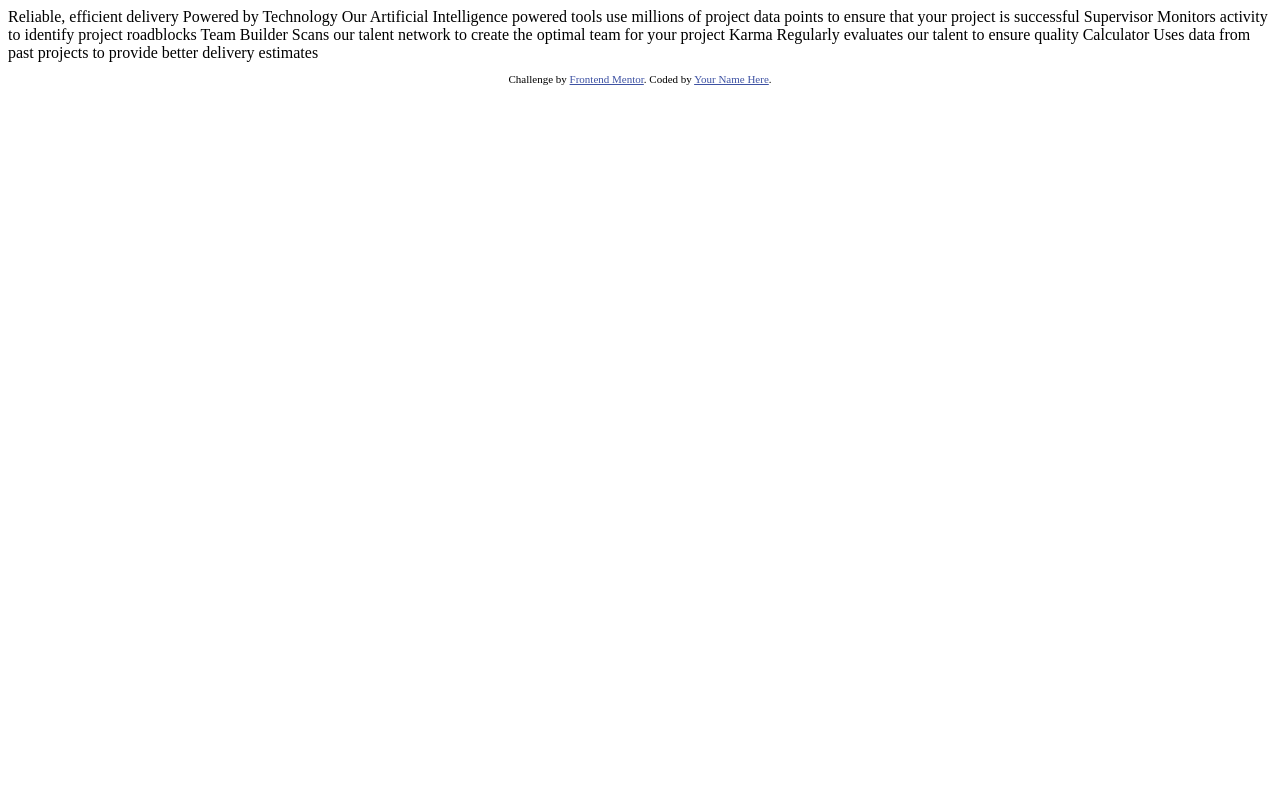
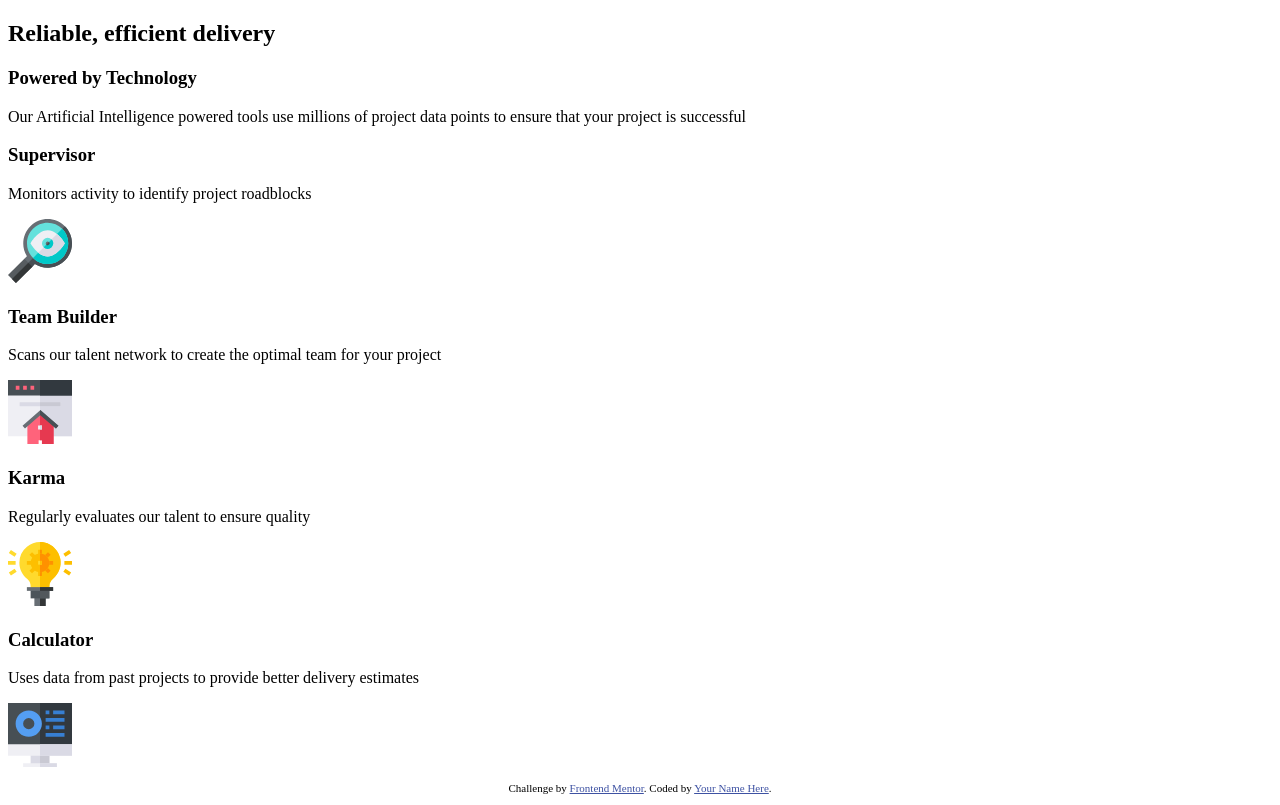
Before and after one commit to patrick-nsolo/four-card-feature-section-master, a plain HTML site: page index.html in a window 1280 px wide. Drawn offline with Linux system fonts and the light colour scheme.

Commit message:
Four Card Feature Section
Html and CSS landing page. Initial commit

```diff
--- a/index.html
+++ b/index.html
@@ -15,26 +15,34 @@
   </style>
 </head>
 <body>
-
-  Reliable, efficient delivery
-  Powered by Technology
-
-  Our Artificial Intelligence powered tools use millions of project data points
-  to ensure that your project is successful
-
-  Supervisor
-  Monitors activity to identify project roadblocks
-
-  Team Builder
-  Scans our talent network to create the optimal team for your project
-
-  Karma
-  Regularly evaluates our talent to ensure quality
-
-  Calculator
-  Uses data from past projects to provide better delivery estimates
-
-
+  <main>
+    <div>
+      <h2>Reliable, efficient delivery</h2>
+      <h3>Powered by Technology</h3>
+      <p>Our Artificial Intelligence powered tools use millions of project data points
+      to ensure that your project is successful</p>
+    </div>
+    <div>
+      <h3>Supervisor</h3>
+      <p>Monitors activity to identify project roadblocks</p>
+      <img src="images/icon-supervisor.svg"/>
+    </div>
+    <div>
+      <h3>Team Builder</h3>
+      <p>Scans our talent network to create the optimal team for your project</p>
+      <img src="images/icon-team-builder.svg"/>
+    </div>
+    <div>
+      <h3>Karma</h3>
+      <p>Regularly evaluates our talent to ensure quality</p>
+      <img src="images/icon-karma.svg"/>
+    </div>
+    <div>
+      <h3>Calculator</h3>
+      <p>Uses data from past projects to provide better delivery estimates</p>
+      <img src="images/icon-calculator.svg"/>
+    </div>
+  </main>
   <footer>
     <p class="attribution">
       Challenge by <a href="https://www.frontendmentor.io?ref=challenge" target="_blank">Frontend Mentor</a>.
--- /dev/null
+++ b/styles/style.css
@@ -0,0 +1,18 @@
+
+*{
+    padding: 0;
+    margin:0;
+}
+img{
+    max-inline-size: 100%;
+    block-size: auto;
+}
+:root{
+    --Red: hsl(0, 78%, 62%);
+    --Cyan: hsl(180, 62%, 55%);
+    --Orange: hsl(34, 97%, 64%);
+    --Blue: hsl(212, 86%, 64%);
+    --VeryDarkBlue: hsl(234, 12%, 34%);
+    --GrayishBlue: hsl(229, 6%, 66%);
+    --VeryLightGray: hsl(0, 0%, 98%);
+}
```
Also changed, not shown: styles/media.css (added).
